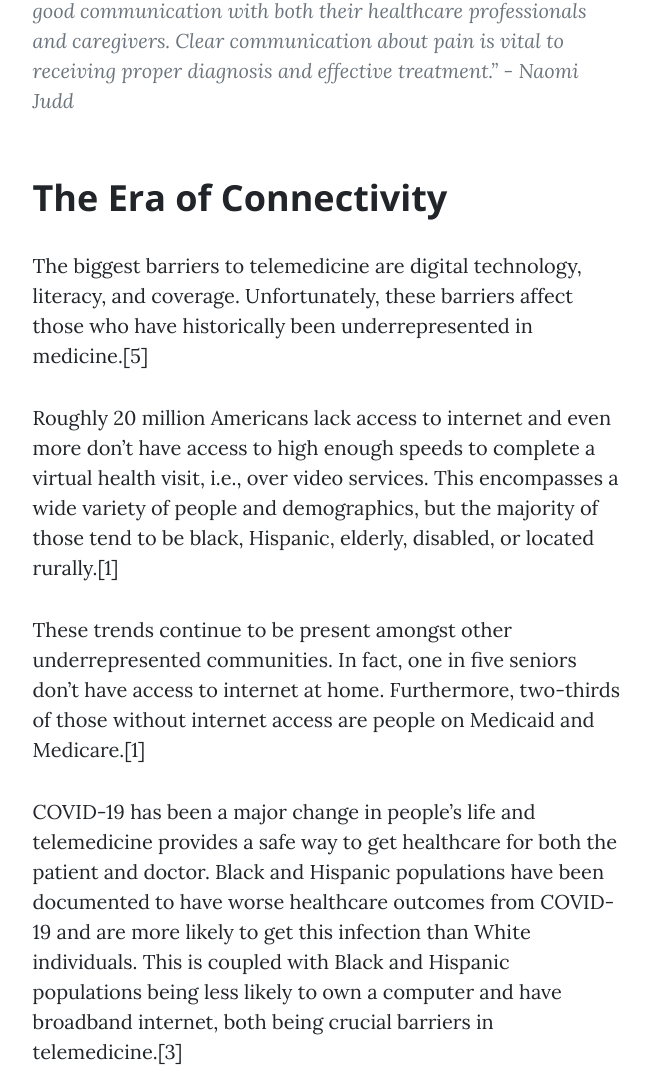
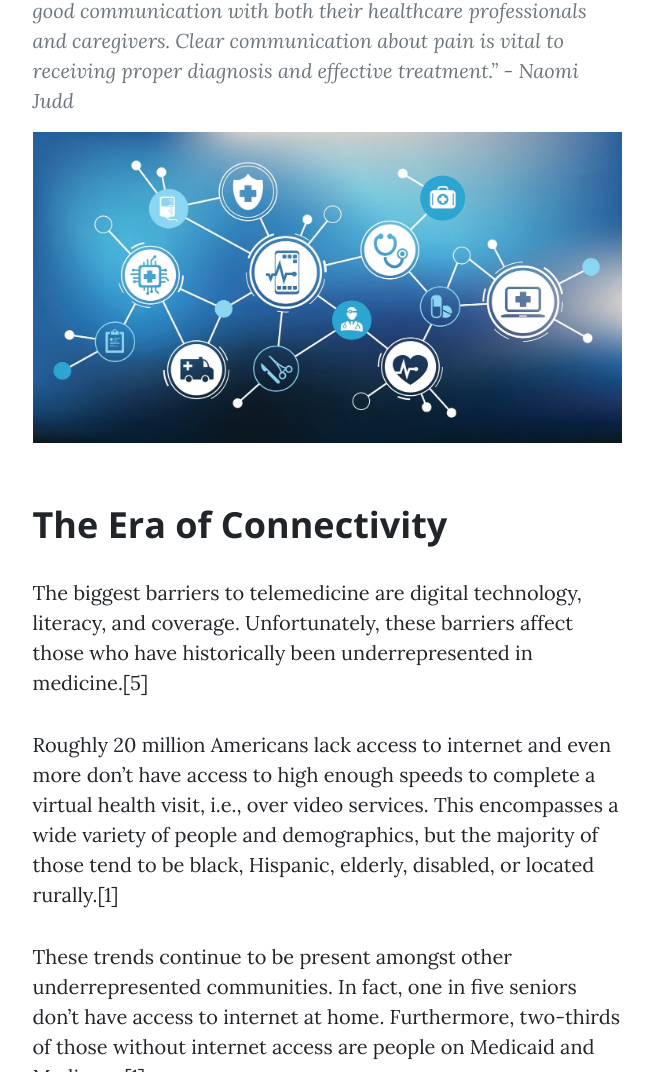
Before and after one commit to WhyPine/whypine.github.io, a plain HTML site: page post.html in a window 1280 px wide. Shown: the part 2492-3564 px from the top of the page, without its empty margins (313-966 px from the left). Drawn offline with nearby package versions, Linux system fonts and the light colour scheme.

Commit message:
Update post.html

```diff
--- a/post.html
+++ b/post.html
@@ -70,6 +70,7 @@
                         <p>The United States healthcare system is unique for developed countries, as it is the only one with a privatized system. This has led to many questionable practices raising the concern of how telehealth affects existing health disparities already present, and additional innovation and resources being dedicated to those who already have more.[4]</p>
 
                         <blockquote class="blockquote">“It’s so important for those living with chronic pain to establish good communication with both their healthcare professionals and caregivers. Clear communication about pain is vital to receiving proper diagnosis and effective treatment.” - Naomi Judd</blockquote>
+                        <a href="#!"><img class="img-fluid" src="assets/img/top.jpg" alt="..." /></a>
                         <h2 class="section-heading">The Era of Connectivity</h2>
                         <p>The biggest barriers to telemedicine are digital technology, literacy, and coverage. Unfortunately, these barriers affect those who have historically been underrepresented in medicine.[5]</p>
                         <p>Roughly 20 million Americans lack access to internet and even more don’t have access to high enough speeds to complete a virtual health visit, i.e., over video services. This encompasses a wide variety of people and demographics, but the majority of those tend to be black, Hispanic, elderly, disabled, or located rurally.[1]</p>
```
